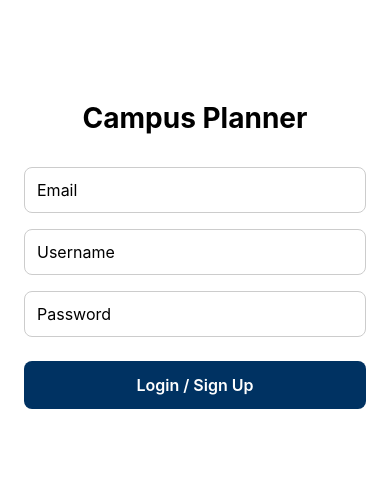
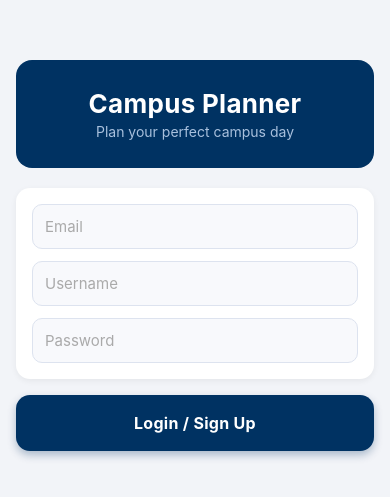
Before and after one commit to rafmojica/Daily-Campus-Planner, a React Native app: screen / in a window 390 px wide. Shown: the part 167-664 px from the top of the page. Built offline with nearby package versions, Linux system fonts and the light colour scheme; no server answers.

Commit message:
spiced up the UI

```diff
--- a/src/components/LayoutCard.tsx
+++ b/src/components/LayoutCard.tsx
@@ -16,13 +16,19 @@ export default function LayoutCard({ title, onPress }: Props) {
 
 const styles = StyleSheet.create({
   card: {
-    paddingVertical: 16,
-    paddingHorizontal: 20,
-    borderBottomWidth: 1,
-    borderBottomColor: '#eee',
+    backgroundColor: '#fff',
+    borderRadius: 14,
+    paddingVertical: 18,
+    paddingHorizontal: 18,
+    shadowColor: '#000',
+    shadowOpacity: 0.06,
+    shadowRadius: 6,
+    shadowOffset: { width: 0, height: 2 },
+    elevation: 2,
   },
   title: {
     fontSize: 16,
+    fontWeight: '600',
     color: '#111',
   },
 })
--- a/src/components/LayoutModal.tsx
+++ b/src/components/LayoutModal.tsx
@@ -7,6 +7,14 @@ import {
   TouchableOpacity,
   StyleSheet,
 } from 'react-native'
+
+const FIELD_LABELS: Record<string, { label: string; icon: string }> = {
+  morningStudy: { label: 'Morning Study', icon: '☀️' },
+  lunch: { label: 'Lunch', icon: '🍽️' },
+  afternoonStudy: { label: 'Afternoon Study', icon: '📚' },
+  dinner: { label: 'Dinner', icon: '🌙' },
+  nightActivity: { label: 'Night Activity', icon: '✨' },
+}
 
 type Layout = {
   id: string
@@ -22,28 +30,40 @@ type Props = {
 export default function LayoutModal({ layout, onClose }: Props) {
   if (!layout) return null
 
-  const details = Object.entries(layout).filter(([key]) => key !== 'id')
+  const details = Object.entries(layout).filter(
+    ([key]) => key !== 'id' && key !== 'title' && key !== 'friendUsername'
+  )
 
   return (
     <Modal animationType="slide" transparent visible onRequestClose={onClose}>
       <View style={styles.overlay}>
         <View style={styles.container}>
           <View style={styles.header}>
-            <Text style={styles.title}>{layout.title}</Text>
-            <TouchableOpacity onPress={onClose}>
+            <View style={styles.headerText}>
+              <Text style={styles.title}>{layout.title}</Text>
+              {layout.friendUsername ? (
+                <Text style={styles.subtitle}>by {layout.friendUsername}</Text>
+              ) : null}
+            </View>
+            <TouchableOpacity onPress={onClose} style={styles.closeButton}>
               <Text style={styles.close}>✕</Text>
             </TouchableOpacity>
           </View>
 
           <ScrollView contentContainerStyle={styles.body}>
-            {details.map(([key, value]) => (
-              <View key={key} style={styles.row}>
-                <Text style={styles.label}>{key}</Text>
-                <Text style={styles.value}>
-                  {typeof value === 'object' ? JSON.stringify(value, null, 2) : String(value)}
-                </Text>
-              </View>
-            ))}
+            {details.map(([key, value]) => {
+              const meta = FIELD_LABELS[key]
+              return (
+                <View key={key} style={styles.card}>
+                  <Text style={styles.label}>
+                    {meta ? `${meta.icon}  ${meta.label}` : key}
+                  </Text>
+                  <Text style={styles.value}>
+                    {typeof value === 'object' ? JSON.stringify(value, null, 2) : String(value)}
+                  </Text>
+                </View>
+              )
+            })}
           </ScrollView>
         </View>
       </View>
@@ -58,45 +78,66 @@ const styles = StyleSheet.create({
     justifyContent: 'flex-end',
   },
   container: {
-    backgroundColor: '#fff',
+    backgroundColor: '#f2f4f8',
     borderTopLeftRadius: 20,
     borderTopRightRadius: 20,
-    maxHeight: '80%',
+    maxHeight: '85%',
   },
   header: {
     flexDirection: 'row',
     justifyContent: 'space-between',
     alignItems: 'center',
+    backgroundColor: '#003262',
+    borderTopLeftRadius: 20,
+    borderTopRightRadius: 20,
     padding: 20,
-    borderBottomWidth: 1,
-    borderBottomColor: '#eee',
+  },
+  headerText: {
+    flex: 1,
+    gap: 2,
   },
   title: {
     fontSize: 18,
     fontWeight: '700',
-    color: '#111',
-    flex: 1,
+    color: '#fff',
+  },
+  subtitle: {
+    fontSize: 13,
+    color: '#a8c0dd',
+  },
+  closeButton: {
+    paddingLeft: 16,
   },
   close: {
     fontSize: 18,
-    color: '#888',
-    paddingLeft: 16,
+    color: '#a8c0dd',
   },
   body: {
-    padding: 20,
-    gap: 16,
+    padding: 16,
+    gap: 12,
+    paddingBottom: 32,
   },
-  row: {
-    gap: 4,
+  card: {
+    backgroundColor: '#fff',
+    borderRadius: 14,
+    padding: 16,
+    gap: 6,
+    shadowColor: '#000',
+    shadowOpacity: 0.06,
+    shadowRadius: 6,
+    shadowOffset: { width: 0, height: 2 },
+    elevation: 2,
   },
   label: {
-    fontSize: 12,
-    fontWeight: '600',
-    color: '#888',
+    fontSize: 13,
+    fontWeight: '700',
+    color: '#003262',
     textTransform: 'uppercase',
+    letterSpacing: 0.5,
   },
   value: {
-    fontSize: 15,
+    fontSize: 16,
     color: '#111',
+    fontWeight: '500',
   },
 })
--- a/src/screens/AddFriendScreen.tsx
+++ b/src/screens/AddFriendScreen.tsx
@@ -6,6 +6,7 @@ import {
   TouchableOpacity,
   ActivityIndicator,
   StyleSheet,
+  ScrollView,
 } from 'react-native'
 import {
   collection,
@@ -70,12 +71,18 @@ export default function AddFriendScreen() {
   }
 
   return (
-    <View style={styles.container}>
-      <Text style={styles.heading}>Add a Friend</Text>
+    <ScrollView contentContainerStyle={styles.container} showsVerticalScrollIndicator={false}>
+      <View style={styles.header}>
+        <Text style={styles.headerTitle}>Add a Friend</Text>
+        <Text style={styles.headerSubtitle}>Connect with your campus crew</Text>
+      </View>
 
+      <View style={styles.card}>
+        <Text style={styles.cardLabel}>👤  Username</Text>
         <TextInput
           style={styles.input}
           placeholder="Enter username"
+          placeholderTextColor="#aaa"
           autoCapitalize="none"
           value={username}
           onChangeText={text => {
@@ -84,60 +91,125 @@ export default function AddFriendScreen() {
             setSuccess('')
           }}
         />
+      </View>
 
-      {error ? <Text style={styles.error}>{error}</Text> : null}
-      {success ? <Text style={styles.success}>{success}</Text> : null}
+      {error ? (
+        <View style={styles.errorBox}>
+          <Text style={styles.error}>{error}</Text>
+        </View>
+      ) : null}
 
-      <TouchableOpacity style={styles.button} onPress={handleAddFriend} disabled={loading}>
+      {success ? (
+        <View style={styles.successBox}>
+          <Text style={styles.success}>{success}</Text>
+        </View>
+      ) : null}
+
+      <TouchableOpacity style={[styles.button, loading && styles.buttonDisabled]} onPress={handleAddFriend} disabled={loading}>
         {loading ? (
           <ActivityIndicator color="#fff" />
         ) : (
           <Text style={styles.buttonText}>Add Friend</Text>
         )}
       </TouchableOpacity>
-    </View>
+    </ScrollView>
   )
 }
 
 const styles = StyleSheet.create({
   container: {
-    flex: 1,
+    backgroundColor: '#f2f4f8',
+    padding: 16,
+    gap: 16,
+    flexGrow: 1,
+  },
+  header: {
+    backgroundColor: '#003262',
+    borderRadius: 16,
     padding: 24,
+    alignItems: 'center',
+    marginBottom: 4,
+  },
+  headerTitle: {
+    fontSize: 26,
+    fontWeight: '700',
+    color: '#fff',
+    letterSpacing: 0.3,
+  },
+  headerSubtitle: {
+    fontSize: 14,
+    color: '#a8c0dd',
+    marginTop: 4,
+  },
+  card: {
     backgroundColor: '#fff',
+    borderRadius: 14,
+    padding: 16,
+    gap: 12,
+    shadowColor: '#000',
+    shadowOpacity: 0.06,
+    shadowRadius: 6,
+    shadowOffset: { width: 0, height: 2 },
+    elevation: 2,
   },
-  heading: {
-    fontSize: 22,
+  cardLabel: {
+    fontSize: 15,
     fontWeight: '700',
-    marginBottom: 24,
-    color: '#111',
+    color: '#003262',
   },
   input: {
-    borderWidth: 1,
-    borderColor: '#ccc',
-    borderRadius: 8,
+    borderWidth: 1.5,
+    borderColor: '#dde3ef',
+    borderRadius: 10,
     padding: 12,
     fontSize: 15,
-    marginBottom: 16,
+    color: '#111',
+    backgroundColor: '#f8f9fc',
+  },
+  errorBox: {
+    backgroundColor: '#fff0f0',
+    borderRadius: 10,
+    padding: 12,
+    borderWidth: 1,
+    borderColor: '#fcc',
   },
   error: {
-    color: 'red',
-    marginBottom: 12,
+    color: '#c0392b',
     fontSize: 14,
+    textAlign: 'center',
+    fontWeight: '500',
+  },
+  successBox: {
+    backgroundColor: '#f0fff4',
+    borderRadius: 10,
+    padding: 12,
+    borderWidth: 1,
+    borderColor: '#b2dfdb',
   },
   success: {
-    color: 'green',
-    marginBottom: 12,
+    color: '#1a7f4b',
     fontSize: 14,
+    textAlign: 'center',
+    fontWeight: '500',
   },
   button: {
     backgroundColor: '#003262',
-    borderRadius: 8,
-    padding: 14,
+    borderRadius: 14,
+    padding: 18,
     alignItems: 'center',
+    shadowColor: '#003262',
+    shadowOpacity: 0.3,
+    shadowRadius: 8,
+    shadowOffset: { width: 0, height: 4 },
+    elevation: 4,
+  },
+  buttonDisabled: {
+    opacity: 0.6,
   },
   buttonText: {
     color: '#fff',
     fontSize: 16,
-    fontWeight: '600',
+    fontWeight: '700',
+    letterSpacing: 0.3,
   },
 })
--- a/src/screens/CreateLayoutScreen.tsx
+++ b/src/screens/CreateLayoutScreen.tsx
@@ -63,11 +63,19 @@ const OPTIONS: Record<string, string[]> = {
 };
 
 const LABELS: Record<string, string> = {
-  morningStudy: "Morning Study Location",
-  lunch: "Lunch Location",
-  afternoonStudy: "Afternoon Study Location",
-  dinner: "Dinner Location",
+  morningStudy: "Morning Study",
+  lunch: "Lunch",
+  afternoonStudy: "Afternoon Study",
+  dinner: "Dinner",
   nightActivity: "Night Activity",
+};
+
+const SECTION_ICONS: Record<string, string> = {
+  morningStudy: "☀️",
+  lunch: "🍽️",
+  afternoonStudy: "📚",
+  dinner: "🌙",
+  nightActivity: "✨",
 };
 
 type Selections = Record<string, string>;
@@ -82,8 +90,10 @@ function OptionSelector({
   onSelect: (value: string) => void;
 }) {
   return (
-    <View style={styles.field}>
-      <Text style={styles.label}>{LABELS[field]}</Text>
+    <View style={styles.card}>
+      <Text style={styles.cardLabel}>
+        {SECTION_ICONS[field]}{"  "}{LABELS[field]}
+      </Text>
       <View style={styles.options}>
         {OPTIONS[field].map((option) => (
           <TouchableOpacity
@@ -151,12 +161,18 @@ export default function CreateLayoutScreen() {
   }
 
   return (
-    <ScrollView contentContainerStyle={styles.container}>
-      <View style={styles.field}>
-        <Text style={styles.label}>Title</Text>
+    <ScrollView contentContainerStyle={styles.container} showsVerticalScrollIndicator={false}>
+      <View style={styles.header}>
+        <Text style={styles.headerTitle}>New Layout</Text>
+        <Text style={styles.headerSubtitle}>Design your ideal campus day</Text>
+      </View>
+
+      <View style={styles.card}>
+        <Text style={styles.cardLabel}>📝  Title</Text>
         <TextInput
           style={styles.input}
           placeholder="e.g. Productive Tuesday"
+          placeholderTextColor="#aaa"
           value={title}
           onChangeText={setTitle}
         />
@@ -171,10 +187,14 @@ export default function CreateLayoutScreen() {
         />
       ))}
 
-      {error ? <Text style={styles.error}>{error}</Text> : null}
+      {error ? (
+        <View style={styles.errorBox}>
+          <Text style={styles.error}>{error}</Text>
+        </View>
+      ) : null}
 
       <TouchableOpacity
-        style={styles.button}
+        style={[styles.button, saving && styles.buttonDisabled]}
         onPress={handleSave}
         disabled={saving}
       >
@@ -190,24 +210,53 @@ export default function CreateLayoutScreen() {
 
 const styles = StyleSheet.create({
   container: {
-    padding: 20,
-    gap: 24,
-    paddingBottom: 48,
+    padding: 16,
+    gap: 16,
+    paddingBottom: 56,
+    backgroundColor: "#f2f4f8",
   },
-  field: {
-    gap: 10,
+  header: {
+    backgroundColor: "#003262",
+    borderRadius: 16,
+    padding: 24,
+    alignItems: "center",
+    marginBottom: 4,
   },
-  label: {
+  headerTitle: {
+    fontSize: 26,
+    fontWeight: "700",
+    color: "#fff",
+    letterSpacing: 0.3,
+  },
+  headerSubtitle: {
     fontSize: 14,
-    fontWeight: "600",
-    color: "#333",
+    color: "#a8c0dd",
+    marginTop: 4,
+  },
+  card: {
+    backgroundColor: "#fff",
+    borderRadius: 14,
+    padding: 16,
+    gap: 12,
+    shadowColor: "#000",
+    shadowOpacity: 0.06,
+    shadowRadius: 6,
+    shadowOffset: { width: 0, height: 2 },
+    elevation: 2,
+  },
+  cardLabel: {
+    fontSize: 15,
+    fontWeight: "700",
+    color: "#003262",
   },
   input: {
-    borderWidth: 1,
-    borderColor: "#ccc",
-    borderRadius: 8,
+    borderWidth: 1.5,
+    borderColor: "#dde3ef",
+    borderRadius: 10,
     padding: 12,
     fontSize: 15,
+    color: "#111",
+    backgroundColor: "#f8f9fc",
   },
   options: {
     flexDirection: "row",
@@ -215,39 +264,58 @@ const styles = StyleSheet.create({
     gap: 8,
   },
   chip: {
-    paddingVertical: 8,
+    paddingVertical: 7,
     paddingHorizontal: 14,
     borderRadius: 20,
-    borderWidth: 1,
-    borderColor: "#ccc",
-    backgroundColor: "#f5f5f5",
+    borderWidth: 1.5,
+    borderColor: "#dde3ef",
+    backgroundColor: "#f2f4f8",
   },
   chipSelected: {
     backgroundColor: "#003262",
     borderColor: "#003262",
   },
   chipText: {
-    fontSize: 14,
-    color: "#444",
+    fontSize: 13,
+    color: "#555",
+    fontWeight: "500",
   },
   chipTextSelected: {
     color: "#fff",
-    fontWeight: "600",
+    fontWeight: "700",
+  },
+  errorBox: {
+    backgroundColor: "#fff0f0",
+    borderRadius: 10,
+    padding: 12,
+    borderWidth: 1,
+    borderColor: "#fcc",
   },
   error: {
-    color: "red",
+    color: "#c0392b",
     fontSize: 14,
     textAlign: "center",
+    fontWeight: "500",
   },
   button: {
     backgroundColor: "#003262",
-    borderRadius: 8,
-    padding: 16,
+    borderRadius: 14,
+    padding: 18,
     alignItems: "center",
+    marginTop: 4,
+    shadowColor: "#003262",
+    shadowOpacity: 0.3,
+    shadowRadius: 8,
+    shadowOffset: { width: 0, height: 4 },
+    elevation: 4,
+  },
+  buttonDisabled: {
+    opacity: 0.6,
   },
   buttonText: {
     color: "#fff",
     fontSize: 16,
-    fontWeight: "600",
+    fontWeight: "700",
+    letterSpacing: 0.3,
   },
 });
--- a/src/screens/FriendsLayoutsScreen.tsx
+++ b/src/screens/FriendsLayoutsScreen.tsx
@@ -63,10 +63,11 @@ export default function FriendsLayoutsScreen() {
         <FlatList
           data={layouts}
           keyExtractor={item => item.id}
+          contentContainerStyle={styles.list}
           renderItem={({ item }) => (
-            <TouchableOpacity style={styles.row} onPress={() => setSelected(item)}>
+            <TouchableOpacity style={styles.card} onPress={() => setSelected(item)}>
               <Text style={styles.title}>{item.title}</Text>
-              <Text style={styles.friend}>— {item.friendUsername}</Text>
+              <Text style={styles.friend}>by {item.friendUsername}</Text>
             </TouchableOpacity>
           )}
         />
@@ -80,33 +81,41 @@ export default function FriendsLayoutsScreen() {
 const styles = StyleSheet.create({
   container: {
     flex: 1,
-    backgroundColor: '#fff',
+    backgroundColor: '#f2f4f8',
   },
   centered: {
     flex: 1,
     alignItems: 'center',
     justifyContent: 'center',
+    backgroundColor: '#f2f4f8',
+  },
+  list: {
+    padding: 16,
+    gap: 12,
   },
   empty: {
     color: '#888',
     fontSize: 16,
   },
-  row: {
-    flexDirection: 'row',
-    alignItems: 'center',
+  card: {
+    backgroundColor: '#fff',
+    borderRadius: 14,
     paddingVertical: 16,
-    paddingHorizontal: 20,
-    borderBottomWidth: 1,
-    borderBottomColor: '#eee',
-    gap: 6,
+    paddingHorizontal: 18,
+    shadowColor: '#000',
+    shadowOpacity: 0.06,
+    shadowRadius: 6,
+    shadowOffset: { width: 0, height: 2 },
+    elevation: 2,
+    gap: 4,
   },
   title: {
     fontSize: 16,
+    fontWeight: '600',
     color: '#111',
-    fontWeight: '500',
   },
   friend: {
-    fontSize: 16,
+    fontSize: 13,
     color: '#888',
   },
 })
--- a/src/screens/LoginScreen.tsx
+++ b/src/screens/LoginScreen.tsx
@@ -7,6 +7,7 @@ import {
   ActivityIndicator,
   KeyboardAvoidingView,
   Platform,
+  View,
 } from 'react-native'
 import {
   createUserWithEmailAndPassword,
@@ -38,13 +39,11 @@ export default function LoginScreen() {
 
     setLoading(true)
     try {
-      // Check if username already exists in Firestore
       const usersRef = collection(db, 'users')
       const q = query(usersRef, where('username', '==', username))
       const snapshot = await getDocs(q)
 
       if (snapshot.empty) {
-        // Username not found -> Sign up
         const credential = await createUserWithEmailAndPassword(auth, email, password)
         await setDoc(doc(db, 'users', credential.user.uid), {
           uid: credential.user.uid,
@@ -53,7 +52,6 @@ export default function LoginScreen() {
           friends: [],
         })
       } else {
-        // Username exists -> Log in
         try {
           await signInWithEmailAndPassword(auth, email, password)
         } catch {
@@ -69,14 +67,19 @@ export default function LoginScreen() {
 
   return (
     <KeyboardAvoidingView
-      style={styles.container}
+      style={styles.screen}
       behavior={Platform.OS === 'ios' ? 'padding' : undefined}
     >
-      <Text style={styles.title}>Campus Planner</Text>
+      <View style={styles.header}>
+        <Text style={styles.headerTitle}>Campus Planner</Text>
+        <Text style={styles.headerSubtitle}>Plan your perfect campus day</Text>
+      </View>
 
+      <View style={styles.card}>
         <TextInput
           style={styles.input}
           placeholder="Email"
+          placeholderTextColor="#aaa"
           autoCapitalize="none"
           keyboardType="email-address"
           value={email}
@@ -85,6 +88,7 @@ export default function LoginScreen() {
         <TextInput
           style={styles.input}
           placeholder="Username"
+          placeholderTextColor="#aaa"
           autoCapitalize="none"
           value={username}
           onChangeText={setUsername}
@@ -92,14 +96,20 @@ export default function LoginScreen() {
         <TextInput
           style={styles.input}
           placeholder="Password"
+          placeholderTextColor="#aaa"
           secureTextEntry
           value={password}
           onChangeText={setPassword}
         />
+      </View>
 
-      {error ? <Text style={styles.error}>{error}</Text> : null}
+      {error ? (
+        <View style={styles.errorBox}>
+          <Text style={styles.error}>{error}</Text>
+        </View>
+      ) : null}
 
-      <TouchableOpacity style={styles.button} onPress={handleSubmit} disabled={loading}>
+      <TouchableOpacity style={[styles.button, loading && styles.buttonDisabled]} onPress={handleSubmit} disabled={loading}>
         {loading ? (
           <ActivityIndicator color="#fff" />
         ) : (
@@ -111,43 +121,82 @@ export default function LoginScreen() {
 }
 
 const styles = StyleSheet.create({
-  container: {
+  screen: {
     flex: 1,
+    backgroundColor: '#f2f4f8',
+    padding: 16,
+    gap: 16,
+    justifyContent: 'center',
+  },
+  header: {
+    backgroundColor: '#003262',
+    borderRadius: 16,
+    padding: 28,
     alignItems: 'center',
-    justifyContent: 'center',
-    padding: 24,
+    marginBottom: 4,
+  },
+  headerTitle: {
+    fontSize: 26,
+    fontWeight: '700',
+    color: '#fff',
+    letterSpacing: 0.3,
+  },
+  headerSubtitle: {
+    fontSize: 14,
+    color: '#a8c0dd',
+    marginTop: 4,
+  },
+  card: {
     backgroundColor: '#fff',
-  },
-  title: {
-    fontSize: 28,
-    fontWeight: 'bold',
-    marginBottom: 32,
+    borderRadius: 14,
+    padding: 16,
+    gap: 12,
+    shadowColor: '#000',
+    shadowOpacity: 0.06,
+    shadowRadius: 6,
+    shadowOffset: { width: 0, height: 2 },
+    elevation: 2,
   },
   input: {
-    width: '100%',
+    borderWidth: 1.5,
+    borderColor: '#dde3ef',
+    borderRadius: 10,
+    padding: 12,
+    fontSize: 15,
+    color: '#111',
+    backgroundColor: '#f8f9fc',
+  },
+  errorBox: {
+    backgroundColor: '#fff0f0',
+    borderRadius: 10,
+    padding: 12,
     borderWidth: 1,
-    borderColor: '#ccc',
-    borderRadius: 8,
-    padding: 12,
-    marginBottom: 16,
-    fontSize: 16,
+    borderColor: '#fcc',
+  },
+  error: {
+    color: '#c0392b',
+    fontSize: 14,
+    textAlign: 'center',
+    fontWeight: '500',
   },
   button: {
-    width: '100%',
     backgroundColor: '#003262',
-    borderRadius: 8,
-    padding: 14,
+    borderRadius: 14,
+    padding: 18,
     alignItems: 'center',
-    marginTop: 8,
+    shadowColor: '#003262',
+    shadowOpacity: 0.3,
+    shadowRadius: 8,
+    shadowOffset: { width: 0, height: 4 },
+    elevation: 4,
+  },
+  buttonDisabled: {
+    opacity: 0.6,
   },
   buttonText: {
     color: '#fff',
     fontSize: 16,
-    fontWeight: '600',
-  },
-  error: {
-    color: 'red',
-    marginBottom: 12,
-    textAlign: 'center',
+    fontWeight: '700',
+    letterSpacing: 0.3,
   },
 })
--- a/src/screens/MyLayoutsScreen.tsx
+++ b/src/screens/MyLayoutsScreen.tsx
@@ -45,6 +45,7 @@ export default function MyLayoutsScreen() {
         <FlatList
           data={layouts}
           keyExtractor={item => item.id}
+          contentContainerStyle={styles.list}
           renderItem={({ item }) => (
             <LayoutCard title={item.title} onPress={() => setSelected(item)} />
           )}
@@ -59,12 +60,17 @@ export default function MyLayoutsScreen() {
 const styles = StyleSheet.create({
   container: {
     flex: 1,
-    backgroundColor: '#fff',
+    backgroundColor: '#f2f4f8',
   },
   centered: {
     flex: 1,
     alignItems: 'center',
     justifyContent: 'center',
+    backgroundColor: '#f2f4f8',
+  },
+  list: {
+    padding: 16,
+    gap: 12,
   },
   empty: {
     color: '#888',
--- a/src/screens/PickDayScreen.tsx
+++ b/src/screens/PickDayScreen.tsx
@@ -13,13 +13,12 @@ type Layout = {
   nightActivity: string
 }
 
-const FIELDS: { key: keyof Omit<Layout, 'id'>; label: string }[] = [
-  { key: 'title', label: 'Title' },
-  { key: 'morningStudy', label: 'Morning Study' },
-  { key: 'lunch', label: 'Lunch' },
-  { key: 'afternoonStudy', label: 'Afternoon Study' },
-  { key: 'dinner', label: 'Dinner' },
-  { key: 'nightActivity', label: 'Night Activity' },
+const FIELDS: { key: keyof Omit<Layout, 'id'>; label: string; icon: string }[] = [
+  { key: 'morningStudy', label: 'Morning Study', icon: '☀️' },
+  { key: 'lunch', label: 'Lunch', icon: '🍽️' },
+  { key: 'afternoonStudy', label: 'Afternoon Study', icon: '📚' },
+  { key: 'dinner', label: 'Dinner', icon: '🌙' },
+  { key: 'nightActivity', label: 'Night Activity', icon: '✨' },
 ]
 
 export default function PickDayScreen() {
@@ -65,11 +64,15 @@ export default function PickDayScreen() {
   }
 
   return (
-    <ScrollView contentContainerStyle={styles.container}>
-      <Text style={styles.heading}>Your Day</Text>
-      {FIELDS.map(({ key, label }) => (
-        <View key={key} style={styles.row}>
-          <Text style={styles.label}>{label}</Text>
+    <ScrollView contentContainerStyle={styles.container} showsVerticalScrollIndicator={false}>
+      <View style={styles.header}>
+        <Text style={styles.headerTitle}>Your Day</Text>
+        <Text style={styles.headerSubtitle}>{layout?.title}</Text>
+      </View>
+
+      {FIELDS.map(({ key, label, icon }) => (
+        <View key={key} style={styles.card}>
+          <Text style={styles.cardLabel}>{icon}{"  "}{label}</Text>
           <Text style={styles.value}>{layout?.[key]}</Text>
         </View>
       ))}
@@ -82,35 +85,57 @@ const styles = StyleSheet.create({
     flex: 1,
     alignItems: 'center',
     justifyContent: 'center',
+    backgroundColor: '#f2f4f8',
   },
   empty: {
     color: '#888',
     fontSize: 16,
   },
   container: {
+    backgroundColor: '#f2f4f8',
+    padding: 16,
+    gap: 16,
+    paddingBottom: 48,
+  },
+  header: {
+    backgroundColor: '#003262',
+    borderRadius: 16,
     padding: 24,
-    gap: 16,
+    alignItems: 'center',
+    marginBottom: 4,
   },
-  heading: {
-    fontSize: 22,
+  headerTitle: {
+    fontSize: 26,
     fontWeight: '700',
-    color: '#111',
-    marginBottom: 8,
+    color: '#fff',
+    letterSpacing: 0.3,
   },
-  row: {
-    paddingVertical: 14,
-    borderBottomWidth: 1,
-    borderBottomColor: '#eee',
-    gap: 4,
+  headerSubtitle: {
+    fontSize: 14,
+    color: '#a8c0dd',
+    marginTop: 4,
   },
-  label: {
-    fontSize: 12,
-    fontWeight: '600',
-    color: '#888',
+  card: {
+    backgroundColor: '#fff',
+    borderRadius: 14,
+    padding: 16,
+    gap: 6,
+    shadowColor: '#000',
+    shadowOpacity: 0.06,
+    shadowRadius: 6,
+    shadowOffset: { width: 0, height: 2 },
+    elevation: 2,
+  },
+  cardLabel: {
+    fontSize: 13,
+    fontWeight: '700',
+    color: '#003262',
     textTransform: 'uppercase',
+    letterSpacing: 0.5,
   },
   value: {
-    fontSize: 16,
+    fontSize: 17,
     color: '#111',
+    fontWeight: '500',
   },
 })
```
Also changed, not shown: App.tsx (+27 -5 lines). Lines whose indentation alone changed are shown as unchanged.
